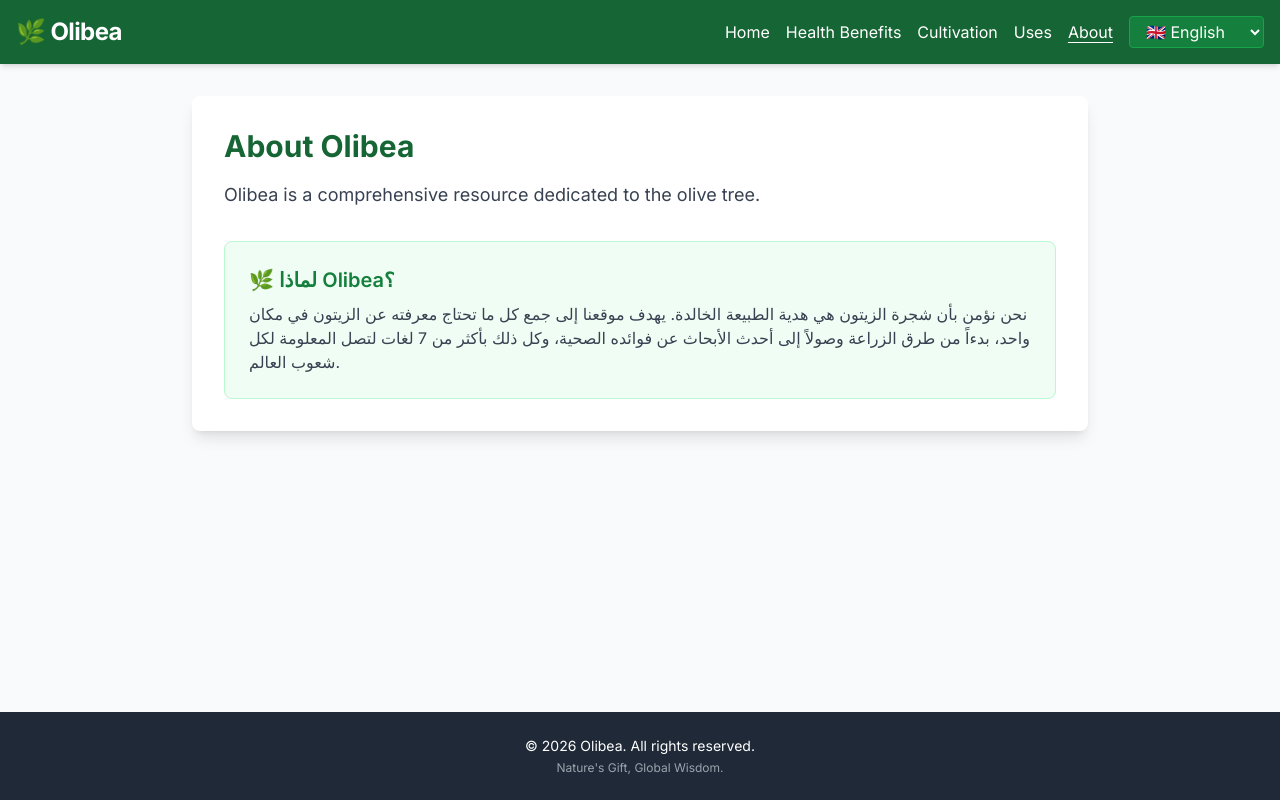
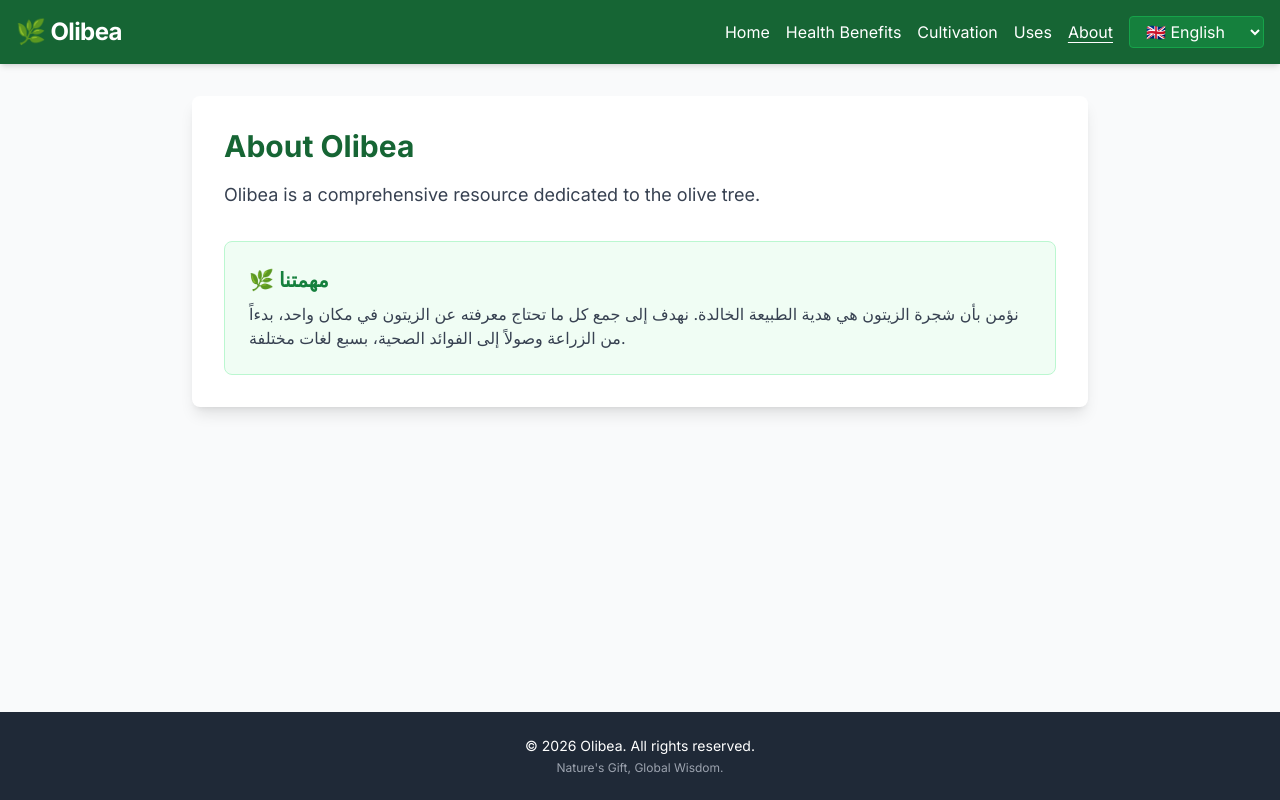
Before and after one commit to RaniaAkramm/Olibeaa, a Next.js app: page /en/about in a window 1280 px wide. Built offline with nearby package versions, Linux system fonts and the light colour scheme.

Commit message:
Refactor AboutPage content and structure
Updated the AboutPage component to streamline the rendering of the description and modify the mission statement.

```diff
--- a/src/app/[lang]/about/page.tsx
+++ b/src/app/[lang]/about/page.tsx
@@ -1,29 +1,17 @@
+// src/app/[lang]/about/page.tsx
 import { getTranslation } from '@/lib/i18n';
 
 export default async function AboutPage({ params }: { params: { lang: string } }) {
-  // نجلب اللغة الحالية (مثل en, ar, it)
   const lang = params.lang || 'en';
-  // نجلب ملف الترجمة الخاص بهذه اللغة
   const t = getTranslation(lang as any);
 
   return (
     <div className="max-w-4xl mx-auto bg-white p-8 rounded-lg shadow-lg">
-      {/* العنوان الرئيسي للصفحة (مترجم) */}
       <h1 className="text-3xl font-bold text-green-800 mb-4">{t.about.title}</h1>
-
-      {/* الوصف التفصيلي (مترجم) */}
-      <p className="text-lg text-gray-700 leading-relaxed">
-        {t.about.desc}
-      </p>
-
+      <p className="text-lg text-gray-700 leading-relaxed">{t.about.desc}</p>
       <div className="mt-8 p-6 bg-green-50 rounded-lg border border-green-200">
-        <h2 className="text-xl font-semibold text-green-700">🌿 لماذا Olibea؟</h2>
-        <p className="text-gray-700 mt-2">
-          نحن نؤمن بأن شجرة الزيتون هي هدية الطبيعة الخالدة.
-          يهدف موقعنا إلى جمع كل ما تحتاج معرفته عن الزيتون في مكان واحد،
-          بدءاً من طرق الزراعة وصولاً إلى أحدث الأبحاث عن فوائده الصحية،
-          وكل ذلك بأكثر من 7 لغات لتصل المعلومة لكل شعوب العالم.
-        </p>
+        <h2 className="text-xl font-semibold text-green-700">🌿 مهمتنا</h2>
+        <p className="text-gray-700 mt-2">نؤمن بأن شجرة الزيتون هي هدية الطبيعة الخالدة. نهدف إلى جمع كل ما تحتاج معرفته عن الزيتون في مكان واحد، بدءاً من الزراعة وصولاً إلى الفوائد الصحية، بسبع لغات مختلفة.</p>
       </div>
     </div>
   );
```
